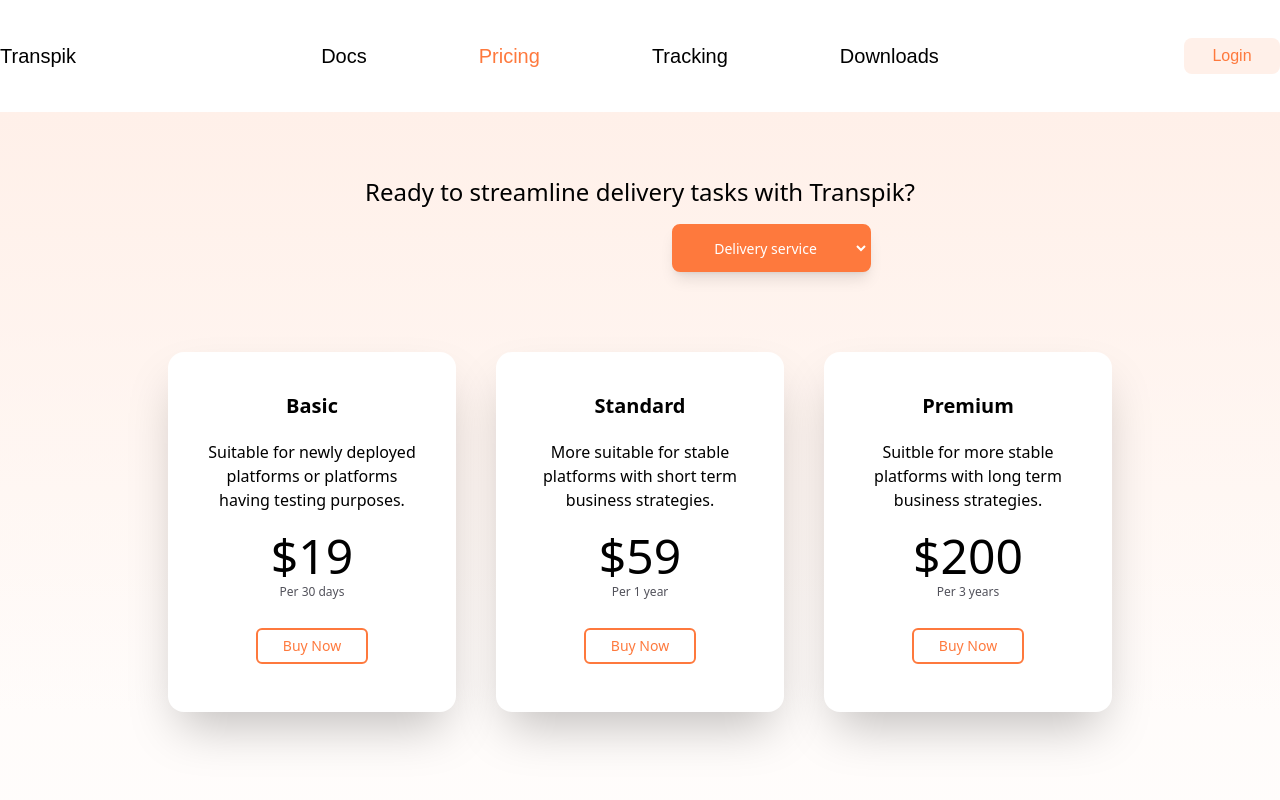
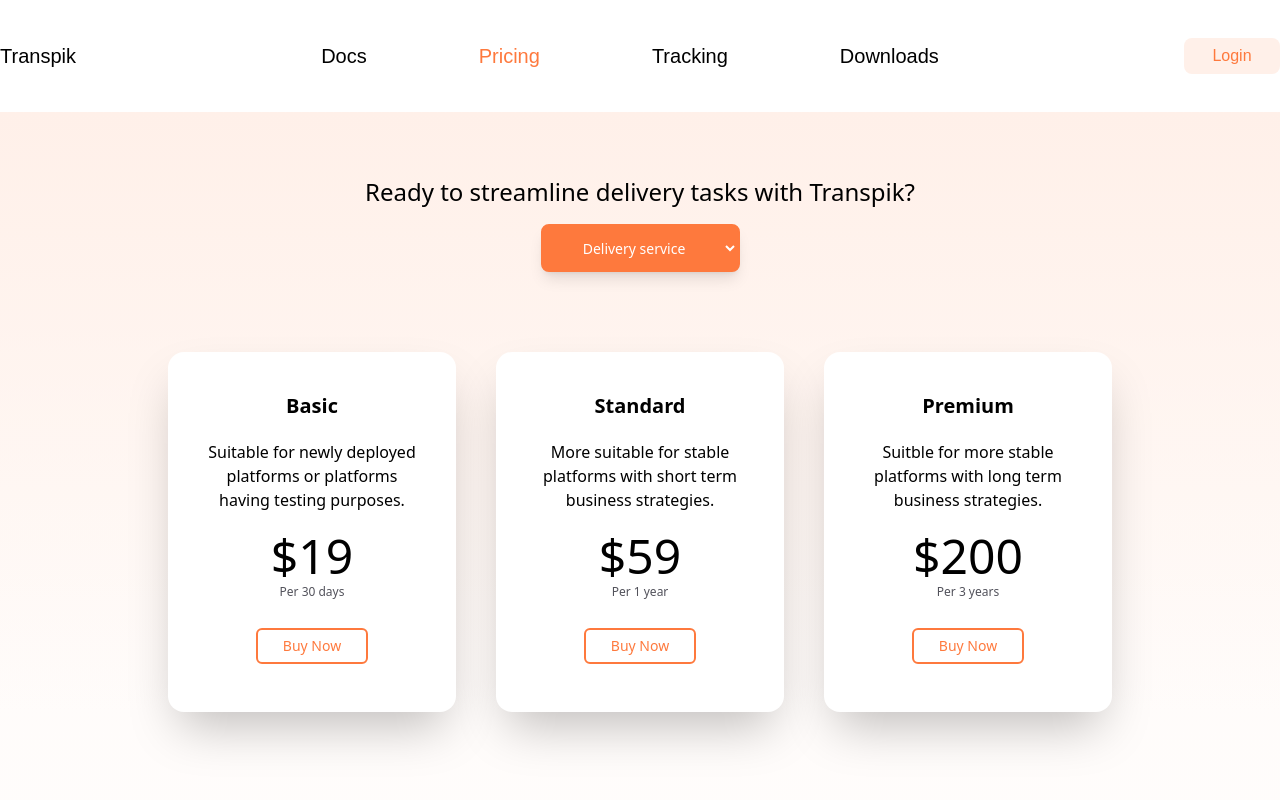
Before and after one commit to Transpik/transpik_landing_page, a React app: page /pricing in a window 1280 px wide. Shown: the top 800 px of the page. Built offline with nearby package versions, Linux system fonts and the light colour scheme.

Commit message:
Change the drop down

```diff
--- a/src/pages/Pricing.js
+++ b/src/pages/Pricing.js
@@ -14,12 +14,12 @@
           Ready to streamline delivery tasks with Transpik?{" "}
         </p>
 
-        <div className="inline-block text-md text-left w-50 ml-96 mx-auto">
-          <select className="form-select block rounded-lg w-auto h-12 ml-72 bg-orange hover:bg-[#FFFFFF] font-medium text-center text-[#FFFFFF] hover:text-orange border-2 border-orange shadow-lg hover:border-orange text-sm py-3 px-9 mt-4">
+        {/* <div className="inline-block text-md text-left w-50 ml-96 mx-auto"> */}
+          <select className="form-select block rounded-lg w-auto h-12 mx-auto bg-orange hover:bg-[#FFFFFF] font-medium text-center text-[#FFFFFF] hover:text-orange border-2 border-orange shadow-lg hover:border-orange text-sm py-3 px-9 mt-4">
             <option value="Delivery service"> Delivery service</option>
             <option value="E-commerce"> E-commerce</option>
           </select>
-        </div>
+        {/* </div> */}
 
         <div className="text-center">
           <UserCard
```
